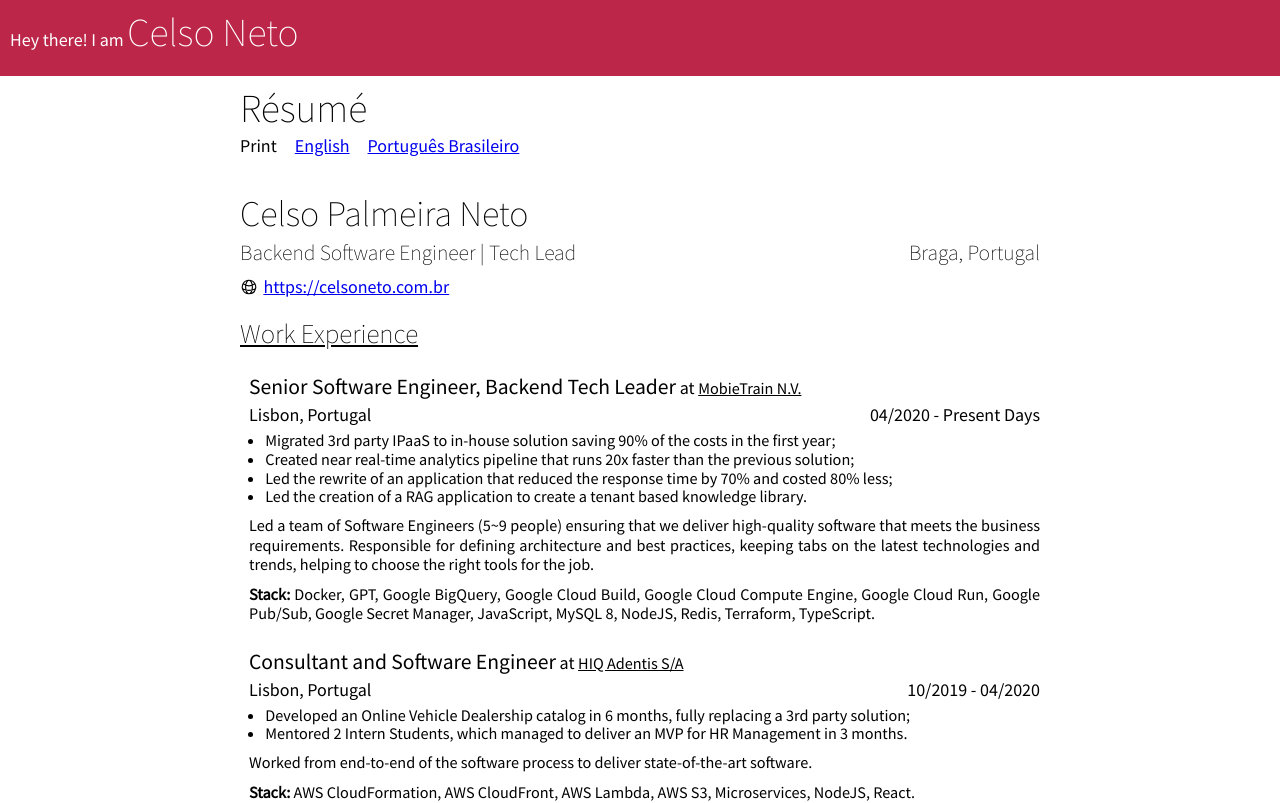
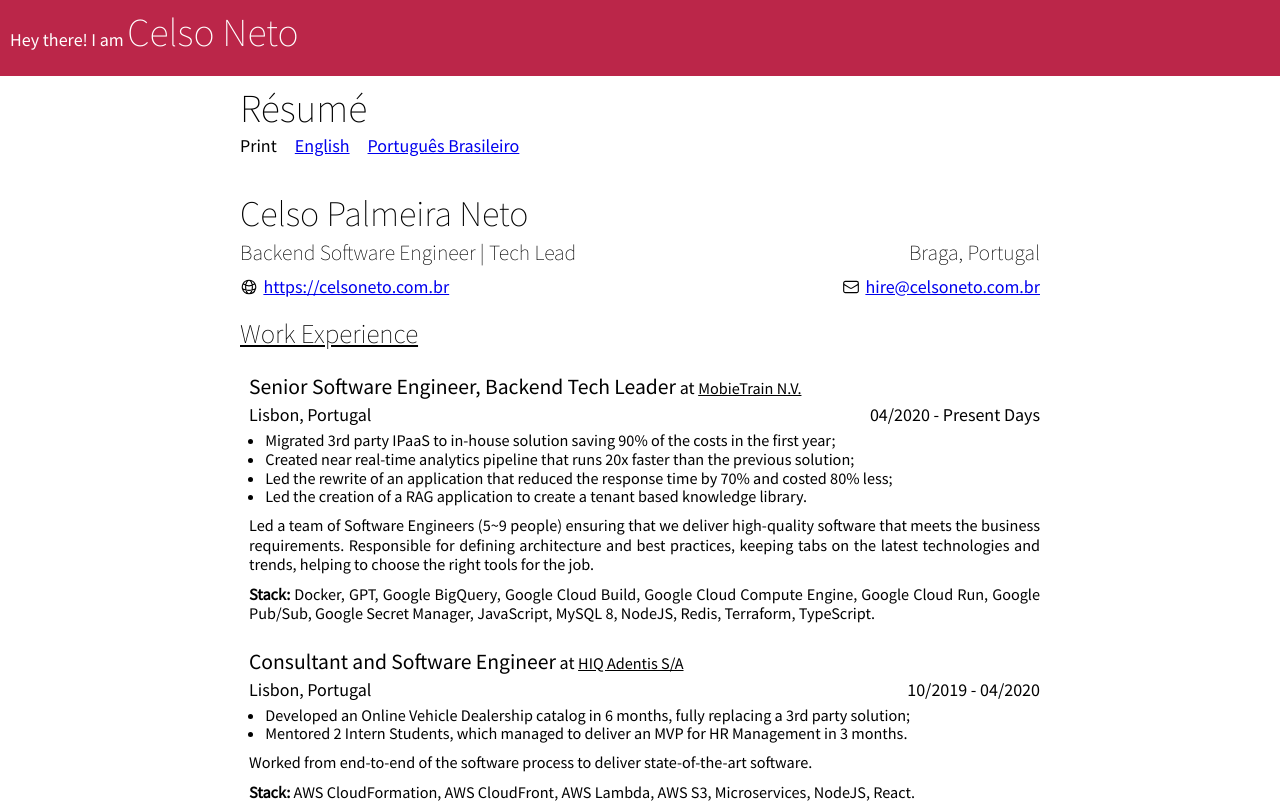
Before and after one commit to celsopalmeiraneto/personal-website, a Next.js app: page /resumes/en-US in a window 1280 px wide. Shown: the top 803 px of the page. Built offline with nearby package versions, Linux system fonts and the light colour scheme.

Commit message:
fix: email is not showing up properly on resume

```diff
--- a/src/pages/resumes/[locale].tsx
+++ b/src/pages/resumes/[locale].tsx
@@ -39,7 +39,7 @@ const ResumePage = ({ locale, contactInfo }: ResumePageProps) => {
                 https://celsoneto.com.br
               </a>
             </div>
-            {contactInfo.phoneNumber && (
+            {contactInfo.emailAddress && (
               <div className={styles.contactItem}>
                 <EnvelopeIcon className={styles.icon} />
                 <a href={`mailto:${contactInfo.emailAddress}`}>{contactInfo.emailAddress}</a>
```
